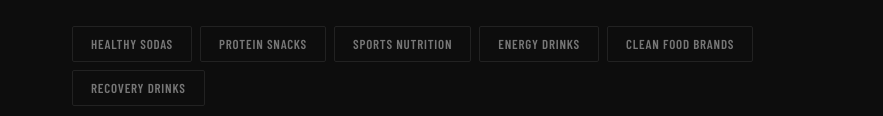
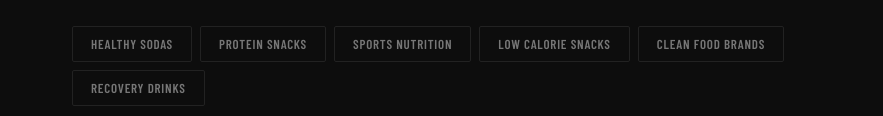
Before and after one commit to kartierclass/matchboxpartnership, a plain HTML site: page index.html in a window 1280 px wide. Shown: the part 2054-2170 px from the top of the page, without its empty margins (198-1081 px from the left). Drawn offline with nearby package versions, Linux system fonts and the light colour scheme.

Commit message:
Replace 'Energy drinks' with 'Low Calorie Snacks'

```diff
--- a/index.html
+++ b/index.html
@@ -179,7 +179,7 @@
         <div class="who-tag">Healthy sodas</div>
         <div class="who-tag">Protein snacks</div>
         <div class="who-tag">Sports nutrition</div>
-        <div class="who-tag">Energy drinks</div>
+        <div class="who-tag">Low Calorie Snacks</div>
         <div class="who-tag">Clean food brands</div>
         <div class="who-tag">Recovery drinks</div>
       </div>
```
